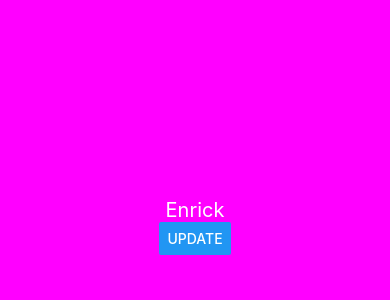
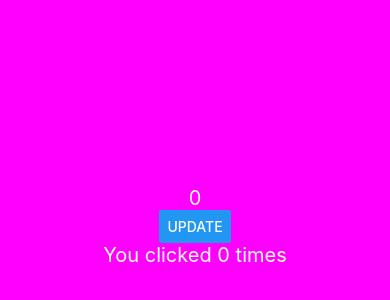
Before and after one commit to enrick-dev/study-app-React-Native, a React Native app: screen / in a window 390 px wide. Shown: the part 196-496 px from the top of the page. Built offline with nearby package versions, Linux system fonts and the light colour scheme.

Commit message:
exercice click times

```diff
--- a/App.js
+++ b/App.js
@@ -2,16 +2,19 @@ import React, {useState} from 'react';
 import {StyleSheet, View, Text, Button, Linking} from 'react-native';
 
 const App = () => {
-  const [name, setName] = useState('Enrick');
+  const [click, setClick] = useState(0)
+  const [count, setCount] = useState(0)
 
   const onClickHandler = () => {
-    setName('Programando com Enrick');
+    setClick(click + 3)
+    setCount(count + 1)
   };
 
   return (
     <View style={styles.body}>
-      <Text style={styles.text}>{name}</Text>
+      <Text style={styles.text}>{click}</Text>
       <Button title="Update" onPress={onClickHandler} />
+      <Text style={styles.text}>You clicked {count} times</Text>
     </View>
   );
 };
```
